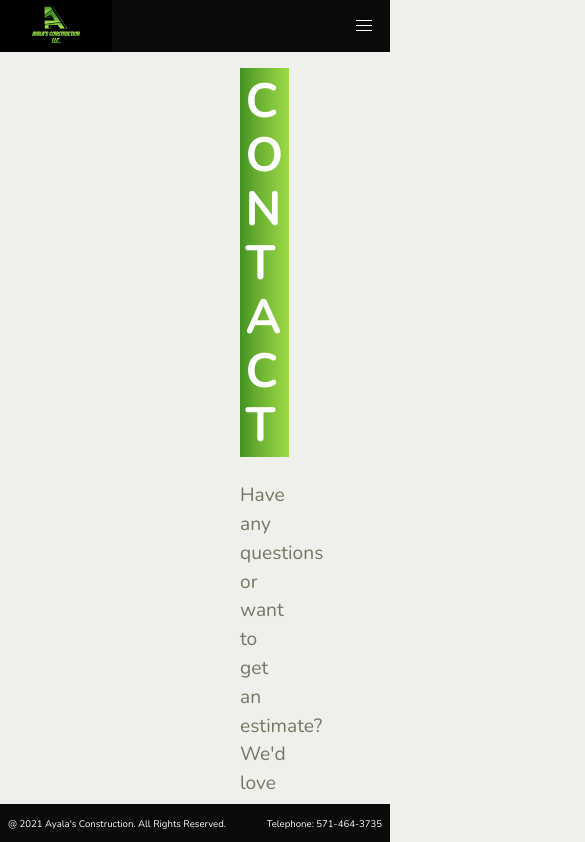
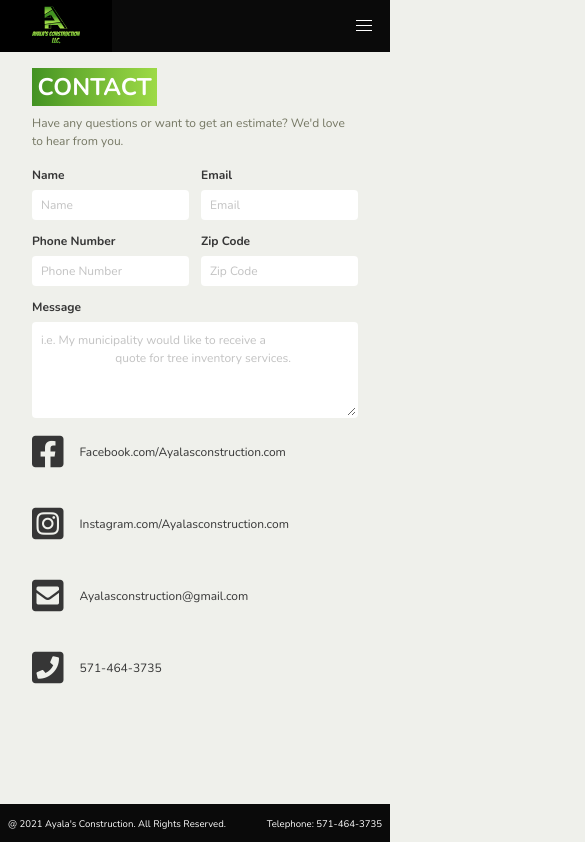
Before and after one commit to Nihaprezz/ayalasconstruction, a React (Create React App) app: page /contact in a window 390 px wide. Shown: the top 842 px of the page, 585 px wide, since content can reach past the window. Built offline with nearby package versions, Linux system fonts and the light colour scheme.

Commit message:
Added media queries to contact page;

```diff
--- a/src/styles/contact.scss
+++ b/src/styles/contact.scss
@@ -1,4 +1,5 @@
 @import "colors";
+@import "media-vars.scss";
 
 .contact-page {
     margin: 0 15rem;
@@ -42,8 +43,55 @@
             p {
                 margin-left: 1rem;
                 font-size: .85rem;
-
             }
         }
     }
 }
+
+@media (max-width: $small-1) {
+    .contact-page {
+        margin: 0 2rem;
+
+        .title.is-1 {
+            font-size: 1.5rem;
+            margin-bottom: .50rem;
+        }
+
+        .contact-subtitle {
+            font-size: .75rem;
+        }
+
+        .form-container {
+            .message-textarea {
+                margin-bottom: .625rem;
+            }
+
+            & .field .label {
+                font-size: .75rem;
+            }
+
+            & .field .control .input, .textarea {
+                font-size: .75rem;
+            }
+        }
+
+        .social-contacts {
+            grid-template-columns: 1fr;
+            grid-template-rows: repeat(4, 1fr);
+            row-gap: .75rem;
+
+            .icon {
+                font-size: .75rem;
+                margin-top: 0;
+                &:last-child {
+                    margin-bottom: .75rem;
+                }
+
+                p {
+                    font-size: .75rem;
+                    word-wrap: break-word;
+                }
+            }
+        }
+    }
+}
```
